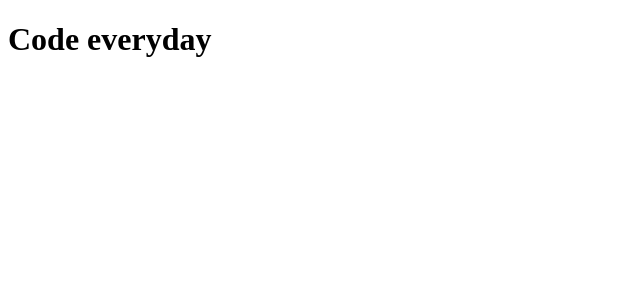
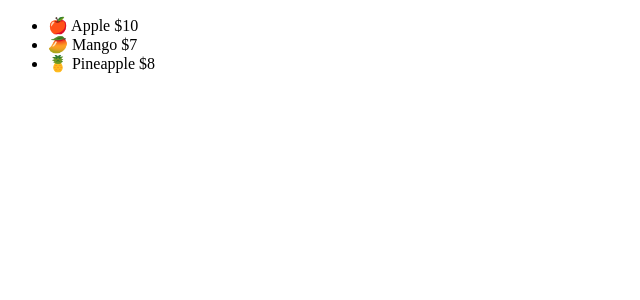
Before and after one commit to MiquelMarinoEspinosa/react-tutorial, a React (Vite) app in the folder reactpro/: page / in a window 1280 px wide. Shown: the top 300 px of the page, without its empty margins (0-640 px from the left). Built offline with nearby package versions, Linux system fonts and the light colour scheme.

Commit message:
filter fruits by price and use fragments

```diff
--- a/reactpro/src/App.jsx
+++ b/reactpro/src/App.jsx
@@ -4,7 +4,7 @@ import Fruits from "./components/Fruits";
 function App() {
   return (
     <div className="App">
-      <ConditionalComponent />
+      <Fruits />
     </div>
   );
 }
--- a/reactpro/src/components/Fruit.jsx
+++ b/reactpro/src/components/Fruit.jsx
@@ -1,7 +1,13 @@
 export default function Fruit({ name, price, emoji }) {
   return (
-    <li key={name}>
-      {emoji} {name} ${price}
-    </li>
+    <>
+      {price > 5 ? (
+        <li key={name}>
+          {emoji} {name} ${price}
+        </li>
+      ) : (
+        ""
+      )}
+    </>
   );
 }
```
